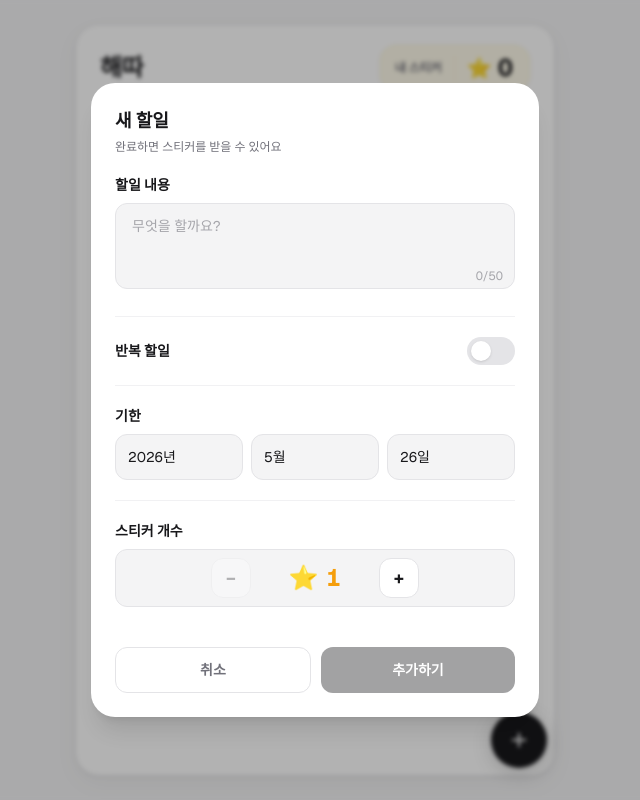
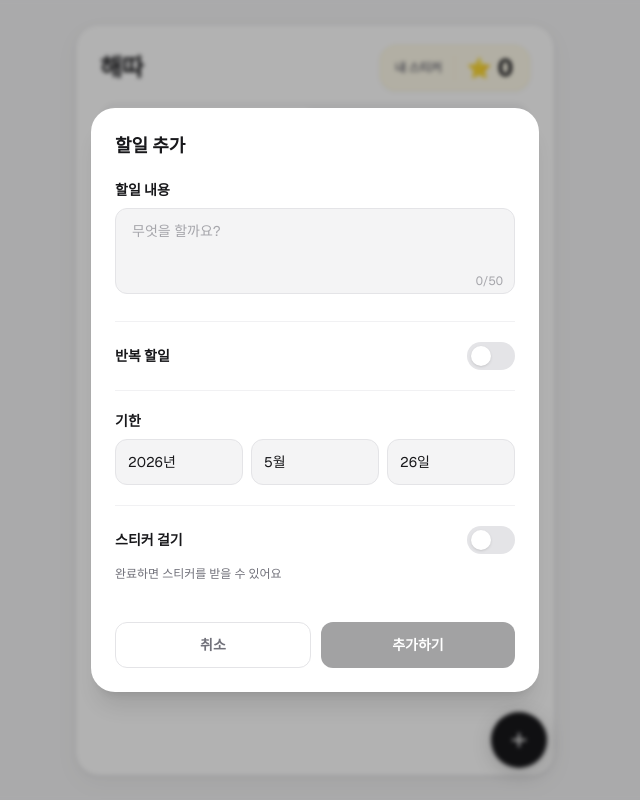
Before and after one commit to Jang-eunhye/haedda, a Next.js app: page / in a window 1280 px wide. Both pictures are taken after a click on the button "할일 추가". Shown: the whole page, without its empty margins (325-965 px from the left). Built offline with nearby package versions, Linux system fonts and the light colour scheme.

Commit message:
feat: 스티커 보상 on/off

```diff
--- a/src/app/components/TodoCard.tsx
+++ b/src/app/components/TodoCard.tsx
@@ -29,6 +29,7 @@ export default function TodoCard({ todo, onComplete, onOpen }: Props) {
           onClick={() => onOpen(todo)}
           className="w-full text-left cursor-pointer rounded-xl -m-1 p-1 hover:bg-background/60 transition-colors active:scale-[0.995]"
         >
+          {todo.stickerCount > 0 && (
           <div
             className={`inline-flex flex-wrap items-center gap-0.5 ${isExpired ? 'opacity-40' : ''}`}
             aria-label={`스티커 ${todo.stickerCount}개`}
@@ -37,8 +38,9 @@ export default function TodoCard({ todo, onComplete, onOpen }: Props) {
               <StickerStar key={i} size="md" />
             ))}
           </div>
+          )}
 
-          <p className="mt-2 font-medium text-[15px] leading-snug break-words text-foreground">
+          <p className={`font-medium text-[15px] leading-snug break-words text-foreground ${todo.stickerCount > 0 ? 'mt-2' : ''}`}>
             {todo.content}
           </p>
 
@@ -77,7 +79,7 @@ export default function TodoCard({ todo, onComplete, onOpen }: Props) {
           >
             완료하기
           </button>
-          {isExpired && (
+          {isExpired && todo.stickerCount > 0 && (
             <p className="text-center text-xs text-muted mt-2">
               기한이 지나 스티커를 받을 수 없어요
             </p>
--- a/src/app/components/TodoDetailModal.tsx
+++ b/src/app/components/TodoDetailModal.tsx
@@ -114,6 +114,7 @@ export default function TodoDetailModal({
         </div>
 
         <div className="px-5 pb-8 sm:px-6 sm:pb-6">
+          {todo.stickerCount > 0 && (
           <div
             className={`flex flex-wrap items-center justify-center gap-1 py-2 ${showExpired ? 'opacity-40' : ''}`}
             aria-label={`스티커 ${todo.stickerCount}개`}
@@ -122,8 +123,9 @@ export default function TodoDetailModal({
               <StickerStar key={i} size="lg" />
             ))}
           </div>
+          )}
 
-          <h2 className="mt-3 text-xl font-bold leading-snug break-words text-foreground text-center">
+          <h2 className={`${todo.stickerCount > 0 ? 'mt-3' : 'mt-1'} text-xl font-bold leading-snug break-words text-foreground text-center`}>
             {todo.content}
           </h2>
 
--- a/src/app/components/TodoFormModal.tsx
+++ b/src/app/components/TodoFormModal.tsx
@@ -27,7 +27,10 @@ export default function TodoFormModal({ onClose, onSave, todo }: Props) {
   const [deadline, setDeadline] = useState(
     todo ? normalizeDeadline(todo.deadline) : getTodayISO()
   );
-  const [stickerCount, setStickerCount] = useState(todo?.stickerCount ?? 1);
+  const [stickerCount, setStickerCount] = useState(
+    todo && todo.stickerCount > 0 ? todo.stickerCount : 1
+  );
+  const [hasSticker, setHasSticker] = useState((todo?.stickerCount ?? 0) > 0);
   const [isRecurring, setIsRecurring] = useState(!!todo?.recurrence);
   const [frequency, setFrequency] = useState<RecurrenceFrequency>(
     getFrequencyFromTodo(todo?.recurrence)
@@ -75,7 +78,7 @@ export default function TodoFormModal({ onClose, onSave, todo }: Props) {
     onSave({
       content: content.trim(),
       deadline: finalDeadline,
-      stickerCount,
+      stickerCount: hasSticker ? stickerCount : 0,
       recurrence,
     });
   };
@@ -100,12 +103,12 @@ export default function TodoFormModal({ onClose, onSave, todo }: Props) {
         onClick={e => e.stopPropagation()}
       >
         <div className="w-10 h-1 bg-border rounded-full mx-auto mb-5 sm:hidden" />
-        <h3 className="text-lg font-bold text-foreground mb-1">
-          {isEdit ? '할일 수정' : '새 할일'}
+        <h3 className={`text-lg font-bold text-foreground ${isEdit ? 'mb-1' : 'mb-5'}`}>
+          {isEdit ? '할일 수정' : '할일 추가'}
         </h3>
-        <p className="text-xs text-muted mb-5">
-          {isEdit ? '할일 내용을 수정해 보세요' : '완료하면 스티커를 받을 수 있어요'}
-        </p>
+        {isEdit && (
+          <p className="text-xs text-muted mb-5">할일 내용을 수정해 보세요</p>
+        )}
 
         <form onSubmit={handleSubmit} className="space-y-0">
           <div>
@@ -174,10 +177,27 @@ export default function TodoFormModal({ onClose, onSave, todo }: Props) {
           )}
 
           <div className="border-t border-border/50 pt-5 mt-5">
-            <label className="block text-sm font-semibold text-foreground mb-2">
-              스티커 개수
-            </label>
-            <div className="flex items-center justify-center gap-6 py-2 bg-background rounded-xl border border-border">
+            <div className="flex items-center justify-between">
+              <p className="text-sm font-semibold text-foreground">스티커 걸기</p>
+              <button
+                type="button"
+                role="switch"
+                aria-checked={hasSticker}
+                onClick={() => setHasSticker(v => !v)}
+                className={`relative w-12 h-7 rounded-full transition-colors duration-200 shrink-0 ${
+                  hasSticker ? 'bg-foreground' : 'bg-border'
+                }`}
+              >
+                <span
+                  className={`absolute top-1 left-1 w-5 h-5 rounded-full bg-white shadow-sm transition-transform duration-200 ${
+                    hasSticker ? 'translate-x-5' : 'translate-x-0'
+                  }`}
+                />
+              </button>
+            </div>
+
+            {hasSticker && (
+              <div className="mt-4 flex items-center justify-center gap-6 py-2 bg-background rounded-xl border border-border">
                 <button
                   type="button"
                   onClick={() => adjustSticker(-1)}
@@ -199,6 +219,10 @@ export default function TodoFormModal({ onClose, onSave, todo }: Props) {
                   +
                 </button>
               </div>
+            )}
+            {!isEdit && (
+              <p className="text-xs text-muted mt-3">완료하면 스티커를 받을 수 있어요</p>
+            )}
           </div>
 
           <div className="flex gap-2.5 pt-5 mt-5">
```
Lines whose indentation alone changed are shown as unchanged.
